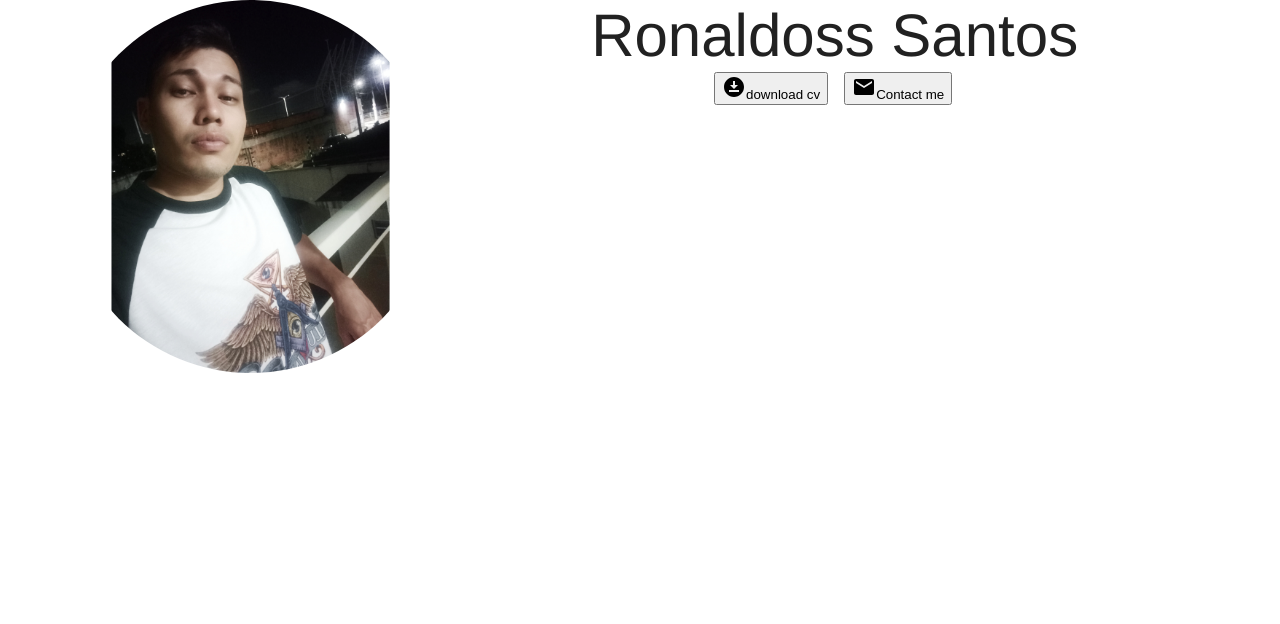
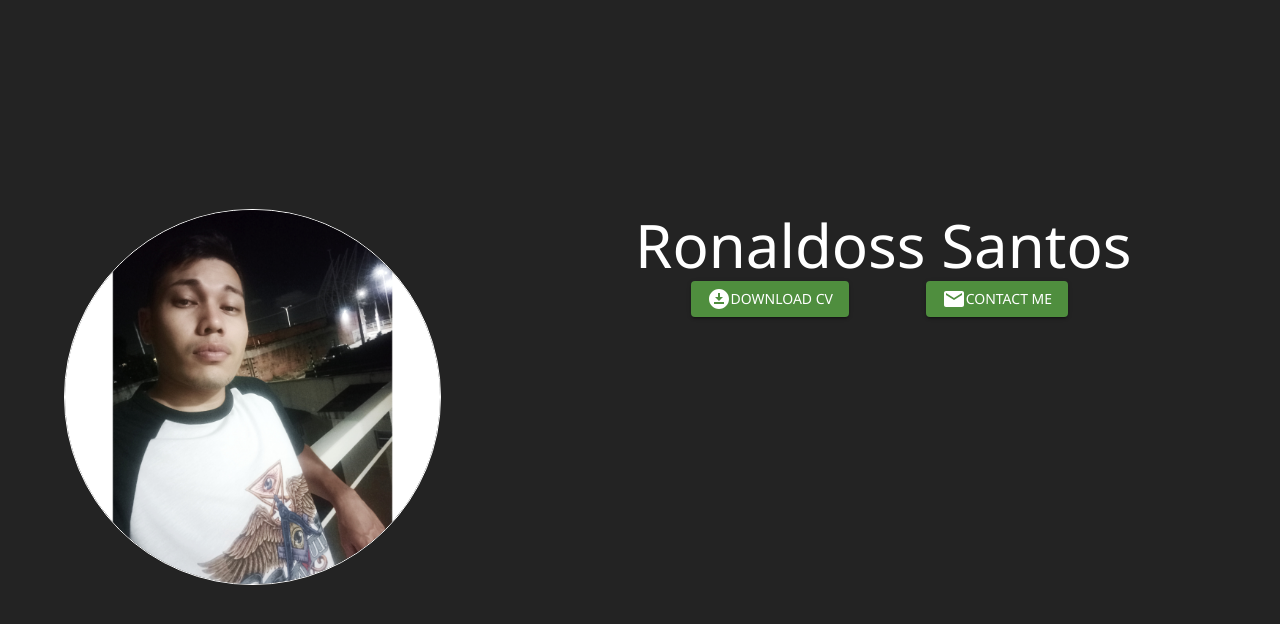
Before and after one commit to Ronaldosdeltas/My-portifolio, a React (Vite) app: page / in a window 1280 px wide. Shown: the top 624 px of the page. Built offline with nearby package versions, Linux system fonts and the light colour scheme.

Commit message:
ajustin the theme, color,fonts,backgound and img

```diff
--- a/src/main.tsx
+++ b/src/main.tsx
@@ -1,16 +1,13 @@
-import { StrictMode } from 'react'
+import  React from 'react'
 import { createRoot } from 'react-dom/client'
 import App from './App.tsx'
-import { CssBaseline, ThemeProvider } from '@mui/material'
-import theme from './theme.ts'
-
-
+import { CssBaseline, ThemeProvider} from '@mui/material'
+import theme from './theme.ts';
 createRoot(document.getElementById('root')!).render(
-  <StrictMode>
-          <ThemeProvider theme={theme}>
-
-          <CssBaseline />
-    <App />
-</ThemeProvider>
-  </StrictMode>,
-)
+  <React.StrictMode>
+    <ThemeProvider theme={theme}>
+      <CssBaseline />
+      <App />
+    </ThemeProvider>
+  </React.StrictMode>,
+);
--- a/src/pages/Home/sections/Hero/Hero.tsx
+++ b/src/pages/Home/sections/Hero/Hero.tsx
@@ -2,16 +2,21 @@ import { Container, Grid, styled, Typography } from "@mui/material"
 import Ronaldoss from "../../../../assets/images/Ronaldoss.jpg"
 import DownloadForOfflineIcon from '@mui/icons-material/DownloadForOffline';
 import EmailIcon from '@mui/icons-material/Email';
+import { Button } from '@mui/material';
+
 
 const Hero=() => {
   const StyledHero = styled("div")(({theme})=>({
-    backgroundColor: theme.palette.secondary.contrastText,
+    backgroundColor: theme.palette.primary.main,
     height: "100vh",
+    display: "flex",
+    alignItems: "center",
 
 }))
-  const StyledImg = styled("img")(()=>({
-    width: "100%",
-    borderRadius: "50%"
+  const StyledImg = styled("img")(({theme})=>({
+    width: "80%",
+    borderRadius: "50%",
+    border: `1px solid ${theme.palette.secondary.contrastText}`,
 
 }))
 
@@ -22,18 +27,18 @@ const Hero=() => {
       <StyledHero>
         <Container maxWidth="lg">
       <Grid container spacing={2}>
-        <Grid item xs={12} md={4}>
+        <Grid item xs={12} md={5}>
         <StyledImg src={Ronaldoss}/>
         </Grid>
-        <Grid item xs={12} md={8}>
-          <Typography color="secundary.contrastText"variant="h2" textAlign="center">Ronaldoss Santos</Typography>
+        <Grid item xs={12} md={7}>
+          <Typography color="primary.contrastText"variant="h2" textAlign="center">Ronaldoss Santos</Typography>
 
-          <Grid container display= "flexbox" justifyContent= "center">
-            <Grid item xs={12} md={2} display= "flex" justifyContent="center">
-            <button><DownloadForOfflineIcon/>download cv</button>
+          <Grid container display= "flexbox" justifyContent= "center" spacing={2}>
+            <Grid item xs={12} md={4} display= "flex" justifyContent="center">
+            <Button color="secondary" variant="contained"><DownloadForOfflineIcon/>download cv</Button>
             </Grid>
-            <Grid item xs={12} md={2} display= "flex" justifyContent="center">
-            <button><EmailIcon/>Contact me</button>
+            <Grid item xs={12} md={4} display= "flex" justifyContent="center">
+            <Button color="secondary" variant="contained"><EmailIcon/>contact me</Button>
               </Grid>
           </Grid>
 
--- a/src/theme.ts
+++ b/src/theme.ts
@@ -2,15 +2,16 @@
 import { createTheme, responsiveFontSizes } from '@mui/material/styles';
 let theme = createTheme({
     palette: {
+
       primary: {
-        main: "#f44336",
+        main: "#232323",
       },
       secondary: {
-        main: "#3f51b5",
+        main: "#4f8e3e",
       },
     },
     typography: {
-        fontFamily: 'helvetica neue',
+        fontFamily: 'segoe ui',
     }
   });
 
```
